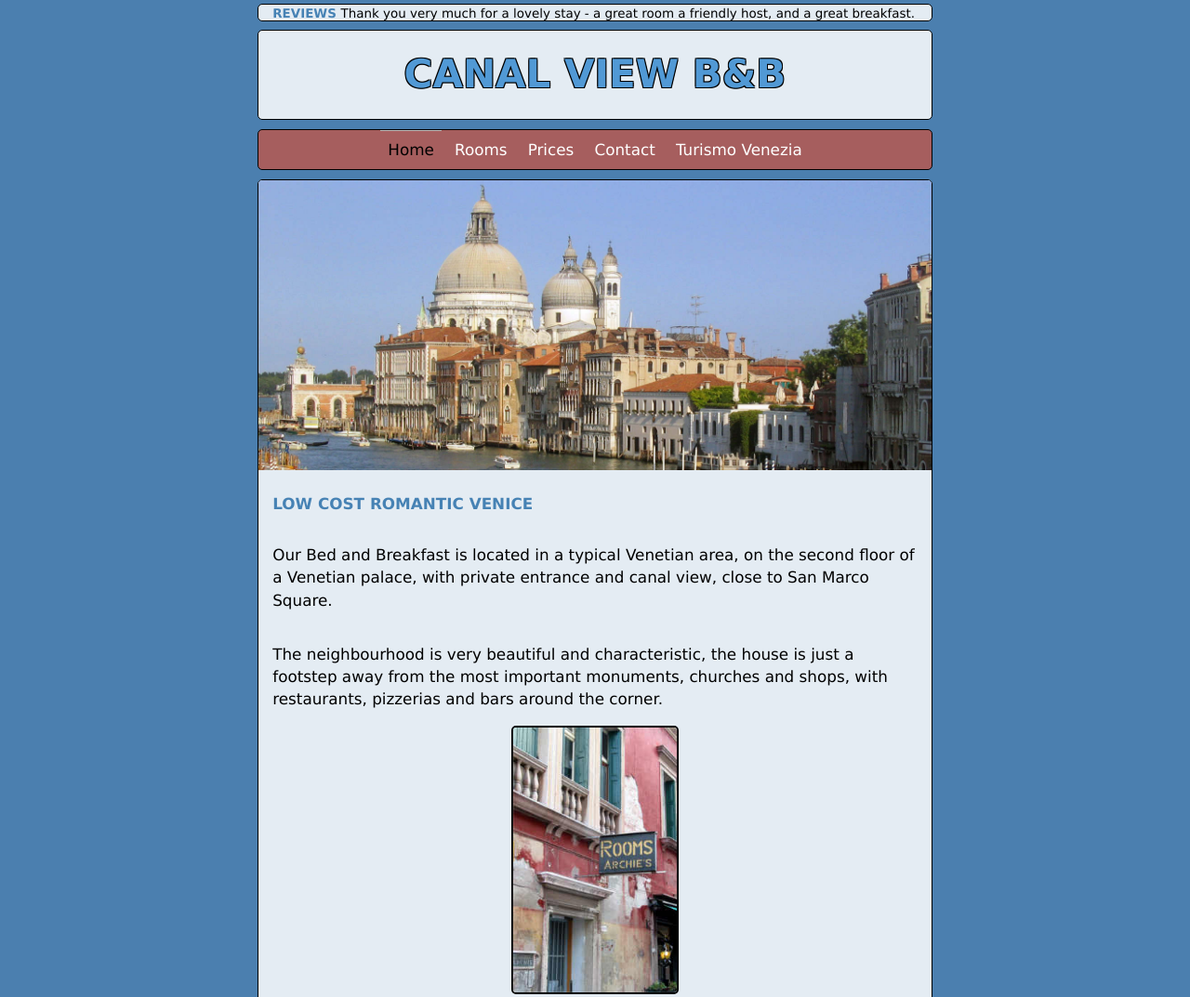
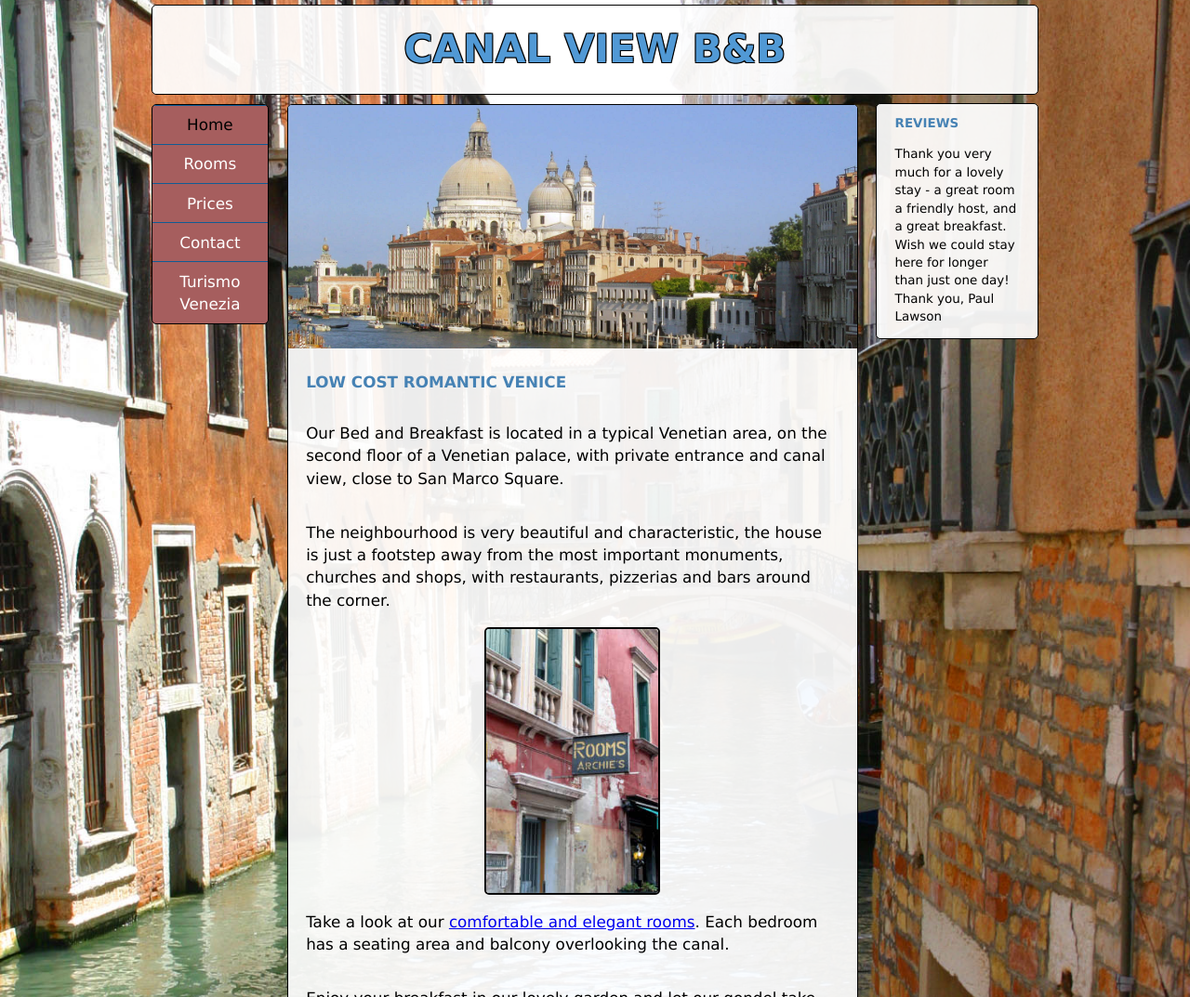
Before and after one commit to montik/rwd, a plain HTML site: page 3/bnb/index.html in a window 1280 px wide. Shown: the top 1073 px of the page at 93% size. Drawn offline with Linux system fonts and the light colour scheme.

Commit message:
assignment 3 v2

```diff
--- a/3/bnb/index.html
+++ b/3/bnb/index.html
@@ -7,7 +7,6 @@
   <meta name="description" content="The best B&B in the whole Laguna!">
   <meta name="viewport" content="initial-scale=1, width=device-width">
   <link href="responsive-style.css" rel="stylesheet">
-  <link href="flex.css" rel="stylesheet">
 </head>
 
 <body>
--- a/3/bnb/responsive-style.css
+++ b/3/bnb/responsive-style.css
@@ -50,7 +50,8 @@ h2 {
 }
 
 .whited {
-  background: hsla(0, 100%, 100%, .85);
+	baground: white;
+  background: hsla(0, 100%, 100%, .92);
   border-radius: 5px;
   padding: .01em 2%;
 	overflow: hidden;
@@ -62,8 +63,8 @@ h2 {
 }
 @media all and (min-width: 30em) {
   .framed {
-    margin-left: 2%;
-    margin-right: 2%;
+    margin-left: 1%;
+    margin-right: 1%;
   }
 }
 
@@ -81,7 +82,7 @@ h2 {
 }
 @media all and (min-width: 37.5em) {
 	.img-frame {
-		width: 180px;
+		width: 11.25em;
 	}
 }
 
@@ -90,14 +91,14 @@ h2 {
 }
 
 .header-img {
-	width: 105%;
+	width: 107%;
 	position: relative;
-	left: -2.5%;
+	left: -3.4%;
 	top: -0.2em;
 }
 
 body {
-	background-color: hsl(209,40%,49%);
+	background-color: #c5d9f8;
 	font-family: "Lucida Sans Unicode", "Lucida Grande", sans-serif;
 	font-size: 85%;
 	line-height: 1.3;
@@ -110,7 +111,7 @@ body {
     font-size: 90%;
   }
 }
-@media all and (min-width: 37em) {
+@media all and (min-width: 37.5em) {
   body {
     font-size: 100%;
     line-height: 1.4;
@@ -118,22 +119,53 @@ body {
     text-align: left;
   }
 }
+/* 355 / 251 = 1.41... */
+@media all and (min-width: 37.5em) and (max-width: 50em){
+	body {
+	background-image: linear-gradient(90deg, white 76%, transparent 77%, transparent 97%, white 98%),
+											linear-gradient(to top, transparent calc(24vw * 1.2), #c5d9f8 calc(24vw * 1.39)),
+											url(img/gondola250.jpg);
+		background-size: 100%, 100%, 25%;
+background-position: 0% 0%, 0% 0%, 101% 100%;
+		background-repeat: no-repeat;
+	}
+}
 @media all and (min-width: 42.5em) {
   body {
     font-size: 105%;
     line-height: 1.45;
   }
 }
+@media all and (min-width: 50em) {
+	body{
+		background-image: url(img/small-canal-gondoliers-900.jpg);
+		background-position: bottom;
+		background-repeat: no-repeat;
+		background-size: cover;
+		padding-bottom: 10%;
+	}
+}
+@media all and (min-width: 62.5em) {
+	body{
+		background-image: url(img/small-canal-gondoliers-1100.jpg);
+	}
+}
+@media all and (min-width: 75em) {
+	body{
+		background-image: url(img/small-canal-gondoliers.jpg);
+	}
+}
 
 #wrapper {
   margin: 0 auto;
-  max-width: 45em;
+  max-width: 58em;
   padding: 0;
   width: 100%;
 }
 
 nav {
   overflow: hidden;
+  background: #A65E5E;
   background: hsl(0, 29%, 51%);
   border-radius: 5px;
   padding: 0;
@@ -141,11 +173,19 @@ nav {
   text-align: center;
   max-height: 2.1em;
   transition: max-height 1s cubic-bezier(.45,.05,.55,.95);
+	flex-basis: 100%;
 }
 @media all and (min-width: 35em) {
   nav {
     max-height: 200em;
   }
+}
+@media all and (min-width: 50em) {
+	nav {
+		float: left;
+		width: 13%;
+		flex: 0 0 13%;
+	}
 }
 
 nav:hover, nav:active, nav:focus {
@@ -180,7 +220,7 @@ nav li {
   padding: .5em;
   border-top: 1px solid  #0f5c94;
 }
-@media all and (min-width: 35em) {
+@media all and (min-width: 35em) and (max-width: 49.9em) {
   nav li {
     display: inline-block;
     border-top: 1px solid transparent;
@@ -201,8 +241,30 @@ nav li.current-page a{
   color: black;
 }
 
+header {
+	flex-basis: 100%;
+}
+@media all and (min-width: 37.5em) and (max-width: 49.99em) {
+	header {
+		background-color: hsla(360, 100%, 100%, 0.82) !important;
+	}
+}
+
 main {
   margin-bottom: .8em;
+}
+@media all and (min-width:37.5em){
+	main {
+		float: left;
+		width: 73%;
+		flex: 1 0 73%;
+	}
+}
+@media all and (min-width:50em){
+	main {
+		width: 63%;
+		flex: 1 0 63%;
+	}
 }
 
 section {
@@ -211,21 +273,19 @@ section {
 
 aside {
   transition: all 1s;
+	flex-basis: 100%;
 }
-
-@media all and (min-width: 35em) {
+@media all and (min-width: 37.5em) {
   aside {
-    max-height: 1.4em;
-    order: -1;
+		float: left;
+		width: 23%;
+		flex-basis: 23%;
   }
-
-  aside:hover, aside:focus, aside:active {
-    max-height: 20em;
-  }
-
-  aside h2,
-  aside p{
-    display: inline;
+}
+@media all and (min-width: 50em) {
+  aside {
+		width: 18%;
+		flex-basis: 18%;
   }
 }
 
@@ -272,3 +332,25 @@ fieldset {
   border: 1px solid gray;
   margin: 20px 0 16px 20px;
 }
+
+/* Flex settings */
+#wrapper {
+  display: flex;
+  flex-flow: row wrap;
+	align-items: flex-start;
+}
+
+section {
+  display: flex;
+  flex-flow: row wrap;
+  align-items: flex-start;
+}
+
+picture {
+  order: -1;
+}
+
+.rooms {
+  flex-basis: 65%;
+  flex-grow: 1;
+}
```
Also changed, not shown: 3/bnb/img/gondola250.jpg (added), 3/bnb/img/mask200.jpg (added), 3/bnb/img/small-canal-gondoliers-1100.jpg (added), 3/bnb/img/small-canal-gondoliers-900.jpg (added), 3/bnb/img/small-canal-gondoliers.jpg (added).
